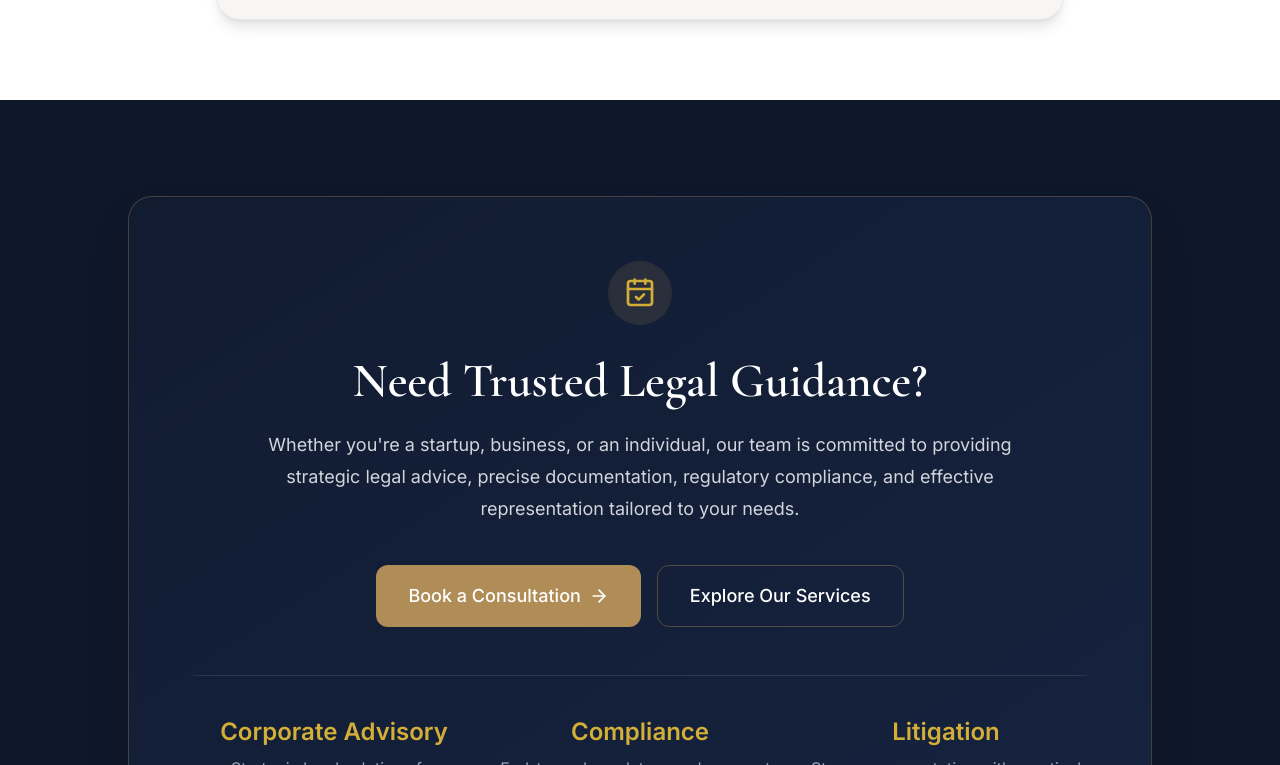
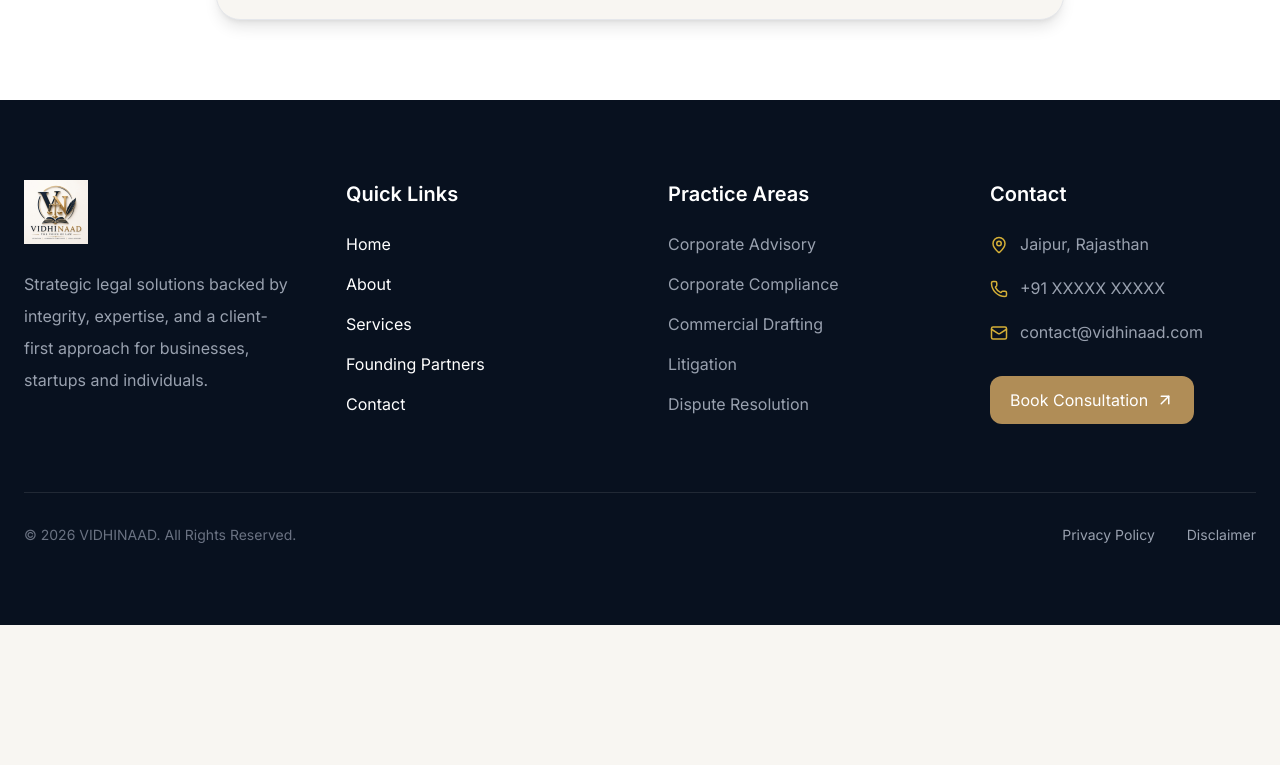
Before and after one commit to Lakshay1081/vidhinaad, a React (Vite) app: page /contact in a window 1280 px wide. Shown: the part 1495-2260 px from the top of the page. After the commit the page ends 2120 px from the top, so only its background shows below. Built offline with nearby package versions, Linux system fonts and the light colour scheme.

Commit message:
updated contact page

```diff
--- a/src/pages/Contact.jsx
+++ b/src/pages/Contact.jsx
@@ -1,13 +1,11 @@
 import ContactHero from "../components/contact/ContactHero";
 import ContactForm from "../components/contact/ContactForm";
-import ConsultationCTA from "../components/sections/ConsultationCTA";
 
 export default function Contact() {
   return (
     <>
       <ContactHero />
       <ContactForm />
-      <ConsultationCTA />
     </>
   );
 }
```
